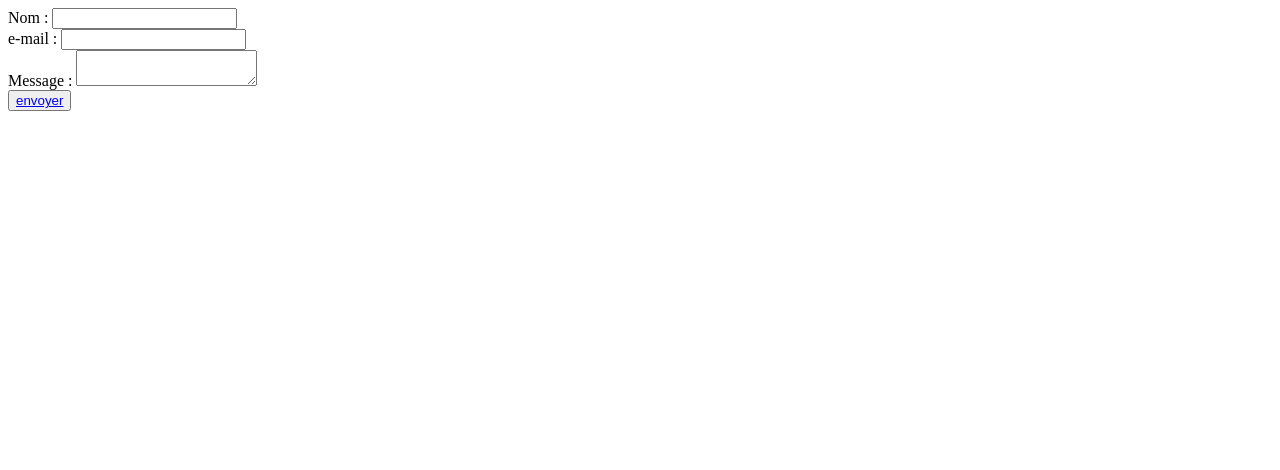
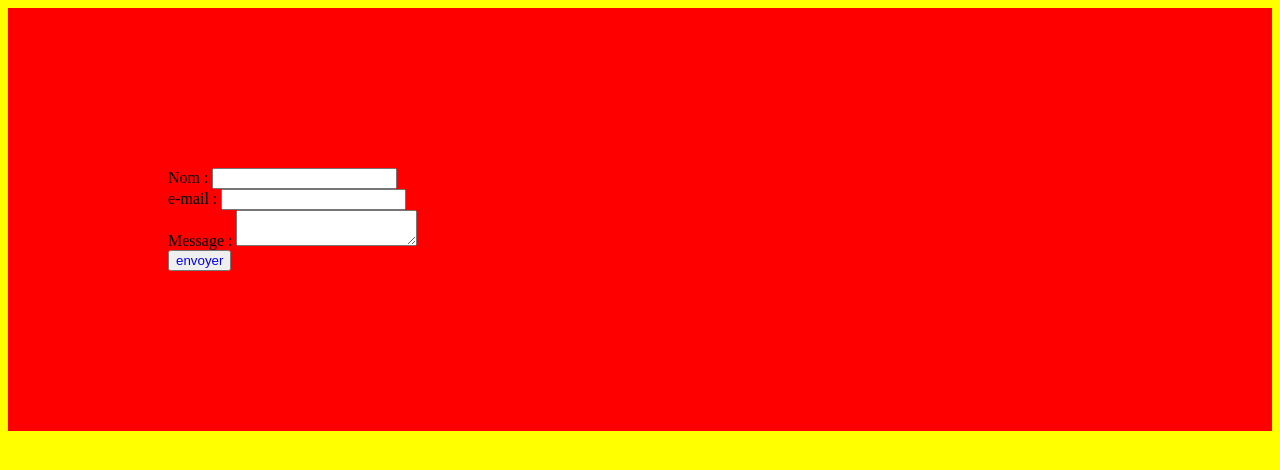
Before and after one commit to asakhaev/ingrwi31, a plain HTML site: page contact.html in a window 1280 px wide. Drawn offline with nearby package versions, Linux system fonts and the light colour scheme; files that its build step writes are made by us from their sources.

Commit message:
Link css

```diff
--- a/contact.html
+++ b/contact.html
@@ -5,7 +5,7 @@
     <meta http-equiv="X-UA-Compatible" content="IE=edge">
     <meta name="viewport" content="width=device-width, initial-scale=1.0">
     <title>contact</title>
-    <link rel="stylesheet" href="">
+    <link rel="stylesheet" href="/style/style.css">
   </head>
   <body>
       <div class="page">
--- a/scss/_components/_contact.scss
+++ b/scss/_components/_contact.scss
@@ -0,0 +1,13 @@
+.page {
+  flex: 1;
+  display: flex;
+  align-items: center;
+  align-content: center;
+  background-color: red;
+  padding: 10rem;
+
+}
+a {
+  text-decoration: none;
+
+}
```
